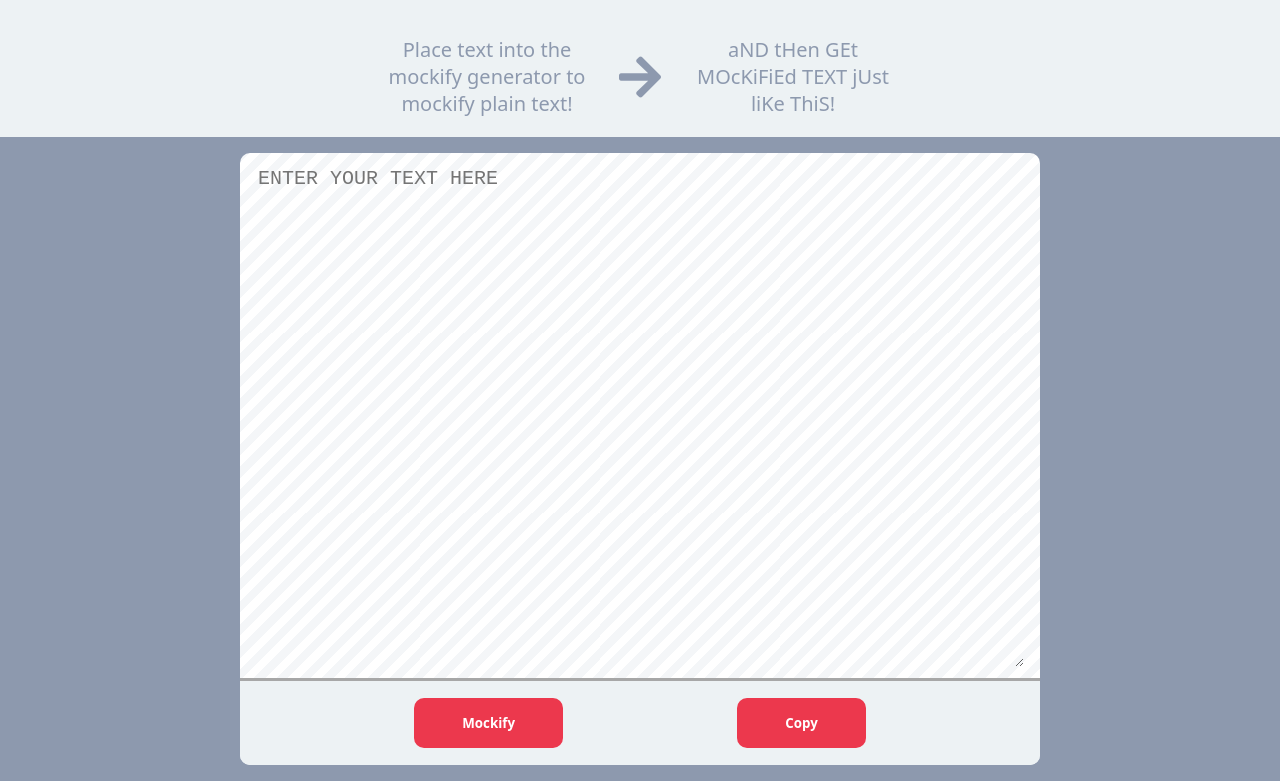
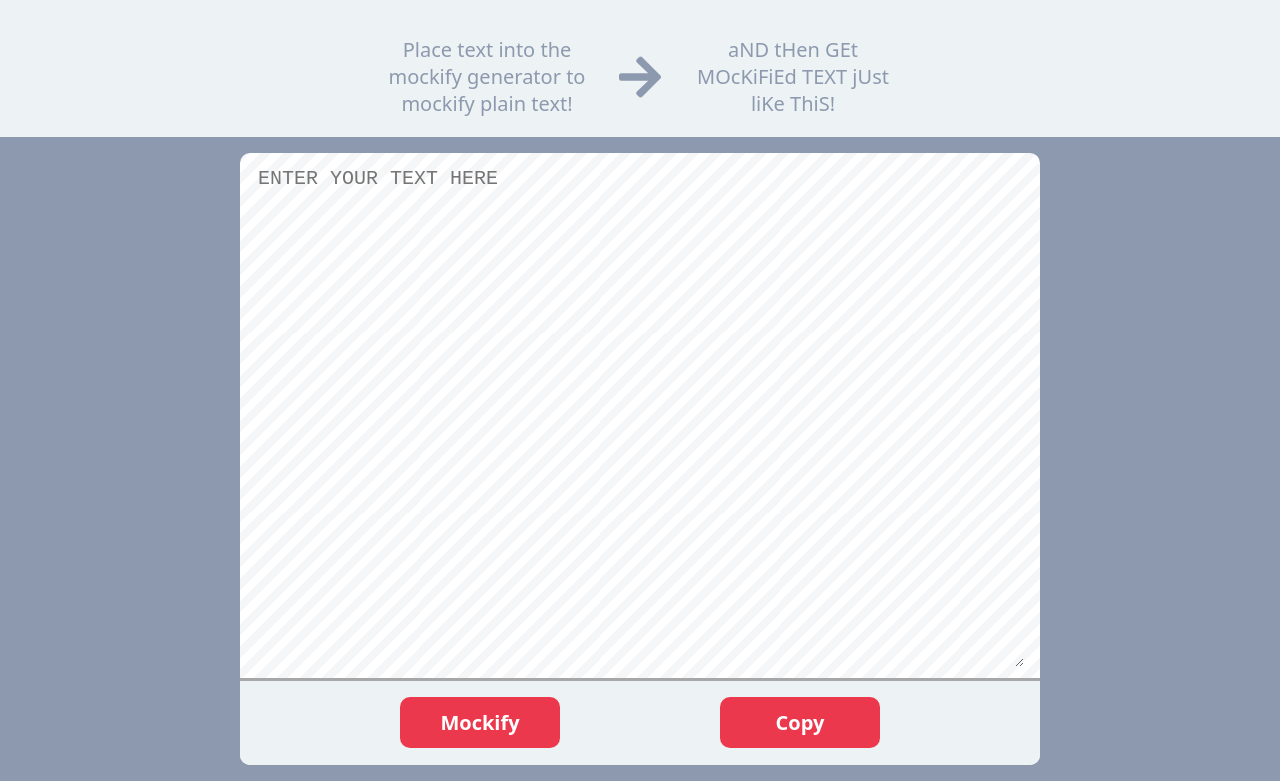
Before and after one commit to AGuyNamedC-Los/text-mockify, a React (Create React App) app: page / in a window 1280 px wide. Shown: the part 265-1046 px from the top of the page. Built offline with nearby package versions, Linux system fonts and the light colour scheme.

Commit message:
added css to mockify buttons

```diff
--- a/src/App.css
+++ b/src/App.css
@@ -149,12 +149,15 @@ textarea {
 }
 
 #buttons > button {
+	font-size: 1.25rem;
 	cursor: pointer;
 	border: 0;
 	font-weight: 700;
 	font-family: inherit;
-	padding: 1rem 3rem;
+	padding: .75rem 0rem;
 	border-radius: 10px;
+	width: 100%;
+	max-width: 10rem;
 	outline: none;
 	background-color: var(--button);
 	color: white;
--- a/src/components/Buttons.js
+++ b/src/components/Buttons.js
@@ -25,18 +25,21 @@ class Buttons extends Component {
 
     copyMockify(e) {
         let copyText = document.getElementsByTagName("textarea")[0];
+        let copyButton = document.getElementById("buttons").children[1];
         copyText.select();
         copyText.setSelectionRange(0, 99999);   /*For mobile devices*/
         document.execCommand("copy");   /* Copy the text inside the text field */
-        e.target.innerHTML = "Copied!";
+        copyButton.innerHTML = "Copied!";
 
         copyText.style.opacity = 0;
         setTimeout(()=> {
             copyText.style.opacity = 1;
             document.getSelection().removeAllRanges();
+        }, 300);
 
-        }, 200);
-        e.target.innerHTML = "Copy";
+        setTimeout(()=> {
+            copyButton.innerHTML = "Copy";
+        }, 1000);
     }
 
     bouncyButton(e) {
```
